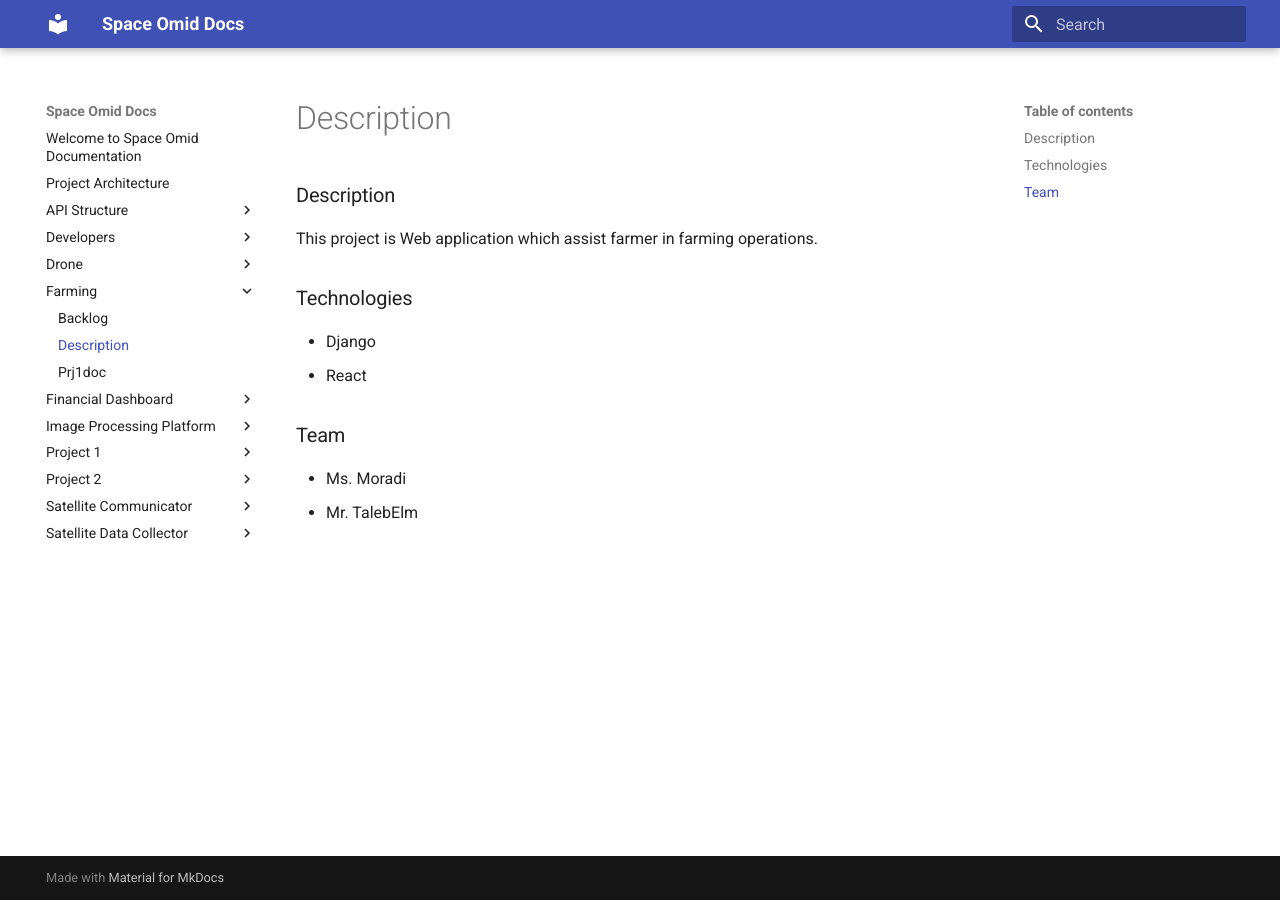
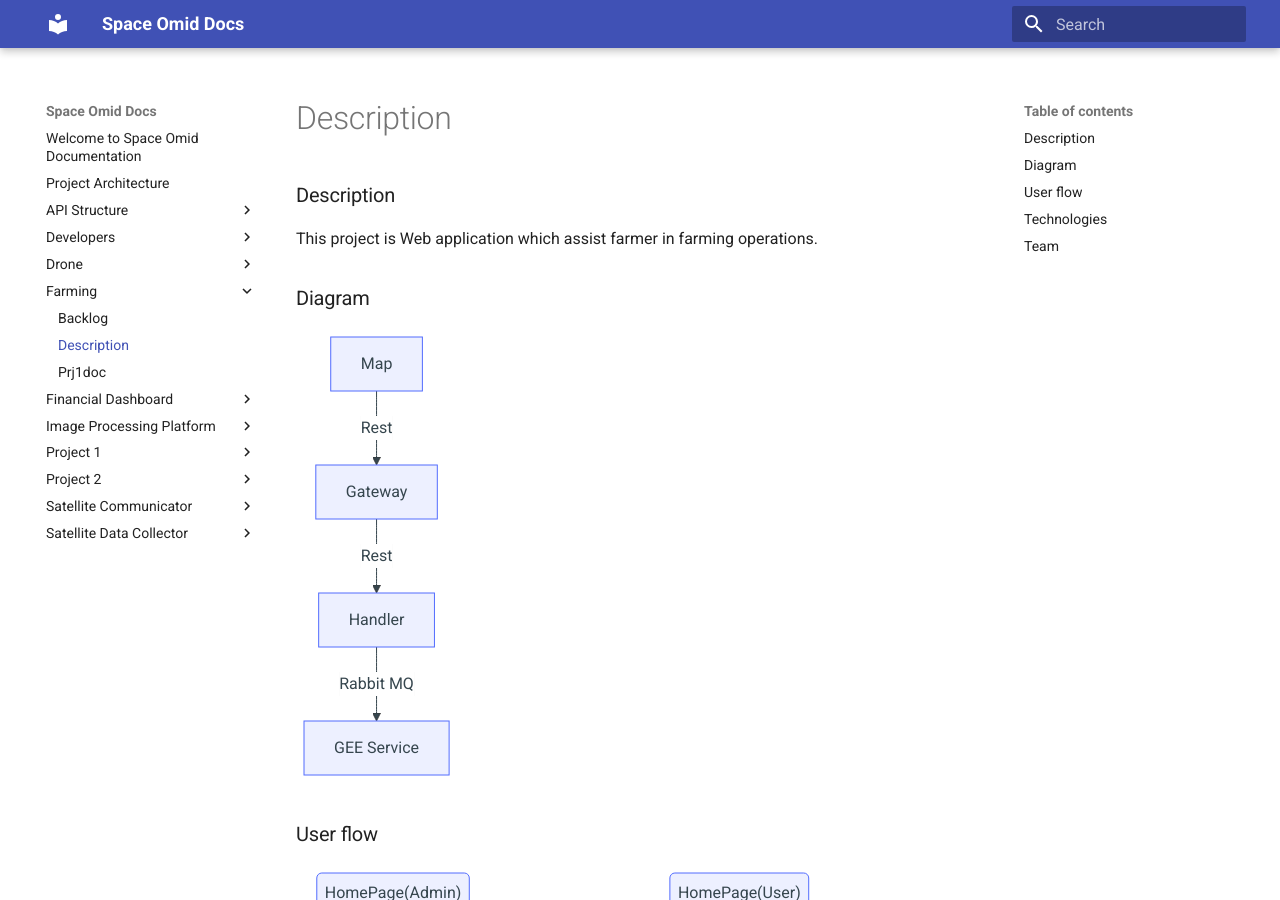
Before and after one commit to spaceomid/Documentation, an MkDocs documentation site: the page built from docs/Farming/Description.md, in a window 1280 px wide and 900 px high. Built offline with MkDocs 1.6.1 and Material for MkDocs 9.7.7, drawn with Linux system fonts in a browser that asks for light colours; part of the change alters nothing that is shown.

Commit message:
update-farming-diagram

````diff
--- a/docs/Farming/Description.md
+++ b/docs/Farming/Description.md
@@ -1,6 +1,36 @@
 ### Description
 This project is Web application which assist farmer in farming operations.
 
+### Diagram
+
+
+``` mermaid
+flowchart TB
+
+    Map --Rest--> Gateway
+    Gateway --Rest--> Handler
+    Handler --Rabbit MQ--> A[GEE Service]
+
+
+```
+
+
+### User flow
+
+```mermaid
+    stateDiagram-v2
+
+    HomePage(Admin) --> Auth,Login
+    Auth,Login --> AdminDashboard
+    AdminDashboard --> UserActivityMonitoring
+
+    HomePage(User) --> Register,Auth,Login
+    Register,Auth,Login --> UserDashboard
+    UserDashboard --> AccessToHistoryOfResults
+    UserDashboard --> DrawPolygon
+
+
+```
 
 ### Technologies
 
````
